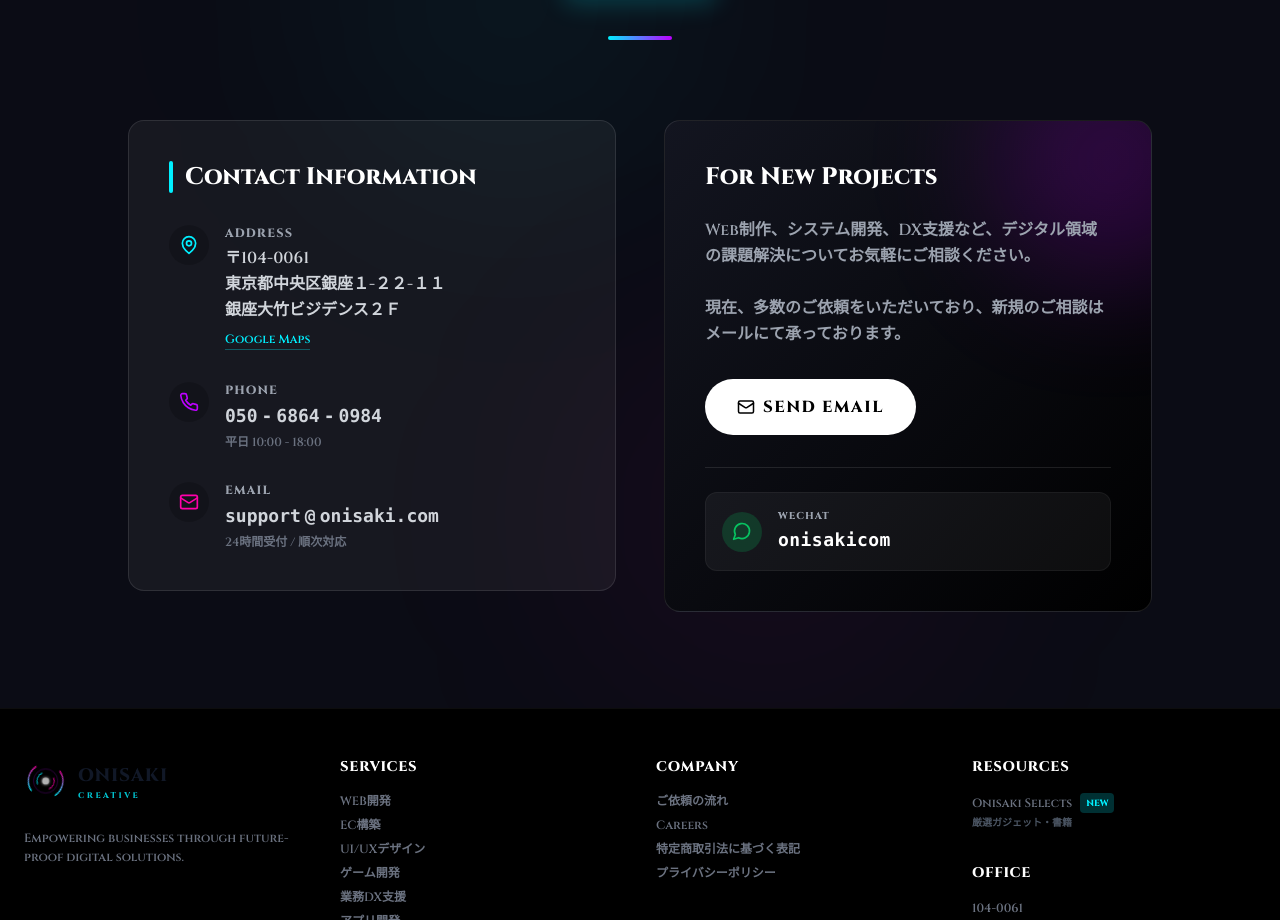
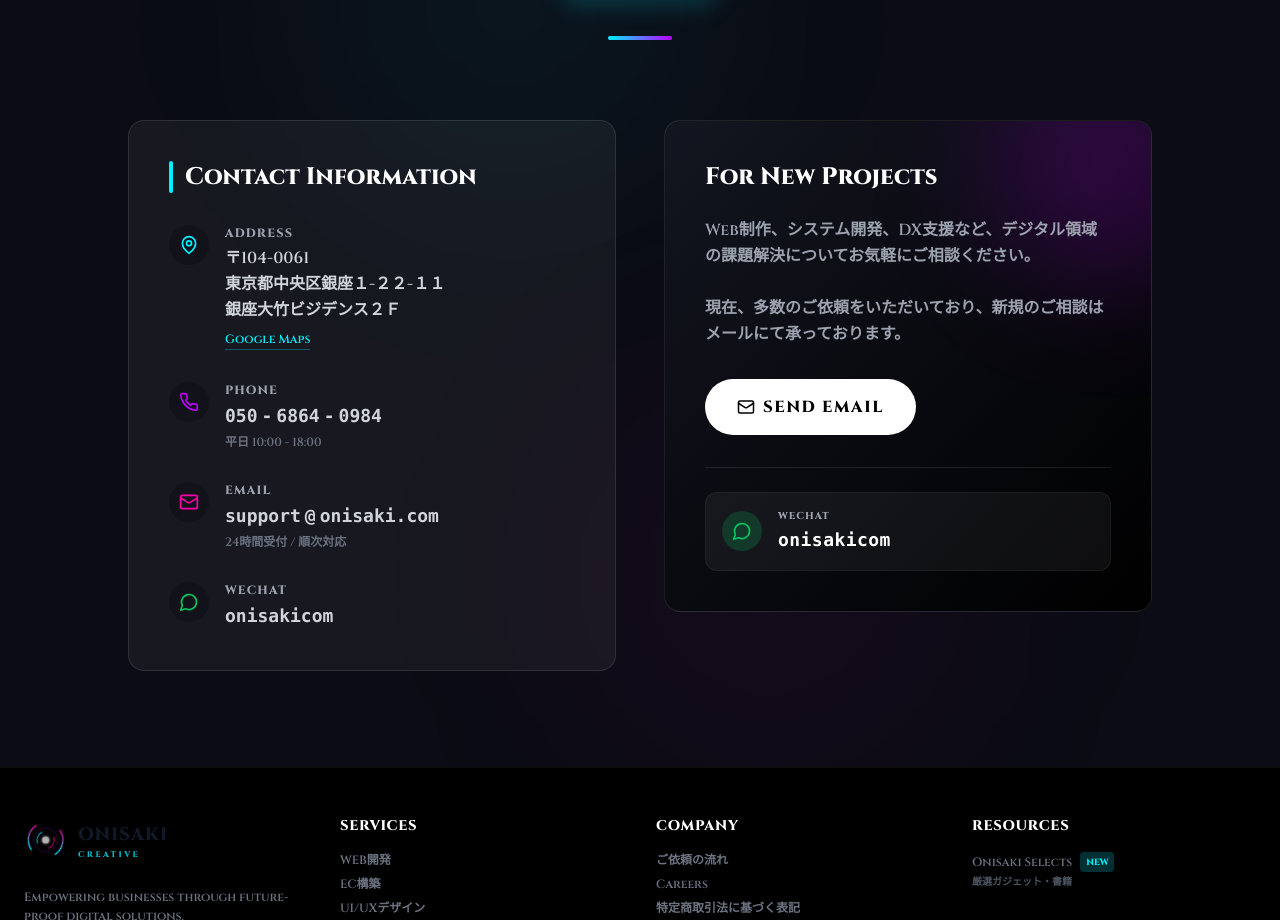
Before and after one commit to onisakisrlg/Onisaki-, a React (Vite) app: page /#/ in a window 1280 px wide. Shown: the part 3947-4867 px from the top of the page. Built offline with nearby package versions, Linux system fonts and the light colour scheme.

Commit message:
feat: Enhance Reveal component and its usage
Adds a `className` prop to the `Reveal` component to allow for custom styling and integrates it into `Collection` and `Concierge` components. This improves layout control and ensures elements within the reveal stretch correctly.

```diff
--- a/components/Collection.tsx
+++ b/components/Collection.tsx
@@ -143,7 +143,7 @@ export const Collection: React.FC = () => {
             }
 
             return (
-              <Reveal key={service.id} delay={index * 0.1}>
+              <Reveal key={service.id} delay={index * 0.1} className="h-full">
                  <Link to={linkTo} className="block h-full">
                    {CardContent}
                  </Link>
--- a/components/Concierge.tsx
+++ b/components/Concierge.tsx
@@ -29,17 +29,17 @@ export const Concierge: React.FC = () => {
           </Reveal>
         </div>
 
-        <div className="grid grid-cols-1 md:grid-cols-2 gap-12 max-w-5xl mx-auto">
+        <div className="grid grid-cols-1 md:grid-cols-2 gap-12 max-w-5xl mx-auto items-stretch">
 
           {/* Contact Info */}
-          <Reveal width="100%" delay={0.1}>
-            <div className="bg-white/5 border border-white/10 rounded-2xl p-8 md:p-10 h-full hover:border-oni-cyan/30 transition-colors duration-500">
+          <Reveal width="100%" delay={0.1} className="h-full">
+            <div className="bg-white/5 border border-white/10 rounded-2xl p-8 md:p-10 h-full hover:border-oni-cyan/30 transition-colors duration-500 flex flex-col">
               <h3 className="text-2xl font-serif font-bold text-white mb-8 flex items-center gap-3">
                 <span className="w-1 h-8 bg-oni-cyan rounded-full"></span>
                 Contact Information
               </h3>
 
-              <div className="space-y-8">
+              <div className="space-y-8 flex-1">
                 <div className="flex items-start gap-4 group">
                   <div className="w-10 h-10 rounded-full bg-black/20 flex items-center justify-center text-oni-cyan group-hover:bg-oni-cyan group-hover:text-black transition-all duration-300">
                     <MapPin size={20} />
@@ -87,12 +87,24 @@ export const Concierge: React.FC = () => {
                     <p className="text-xs text-gray-500 mt-1">24時間受付 / 順次対応</p>
                   </div>
                 </div>
+
+                <div className="flex items-start gap-4 group">
+                  <div className="w-10 h-10 rounded-full bg-black/20 flex items-center justify-center text-[#07C160] group-hover:bg-[#07C160] group-hover:text-white transition-all duration-300">
+                    <MessageCircle size={20} />
+                  </div>
+                  <div>
+                    <h4 className="text-xs font-bold text-gray-400 uppercase tracking-widest mb-1">WeChat</h4>
+                    <div className="text-gray-300 font-mono text-lg flex items-center gap-1">
+                      <CipherText text="onisakicom" />
+                    </div>
+                  </div>
+                </div>
               </div>
             </div>
           </Reveal>
 
           {/* Message / Note */}
-          <Reveal width="100%" delay={0.2}>
+          <Reveal width="100%" delay={0.2} className="h-full">
             <div className="bg-gradient-to-br from-oni-card to-black border border-white/10 rounded-2xl p-8 md:p-10 h-full flex flex-col justify-center relative overflow-hidden group">
               {/* Decorative gradient blob */}
               <div className="absolute -top-20 -right-20 w-60 h-60 bg-oni-purple/20 rounded-full blur-[60px] group-hover:bg-oni-purple/30 transition-colors duration-500"></div>
--- a/components/ui/Reveal.tsx
+++ b/components/ui/Reveal.tsx
@@ -5,9 +5,10 @@ interface RevealProps {
   width?: 'fit-content' | '100%';
   delay?: number;
   direction?: 'up' | 'down' | 'left' | 'right';
+  className?: string;
 }
 
-export const Reveal: React.FC<RevealProps> = ({ children, width = 'fit-content', delay = 0, direction = 'up' }) => {
+export const Reveal: React.FC<RevealProps> = ({ children, width = 'fit-content', delay = 0, direction = 'up', className = '' }) => {
   const [isVisible, setIsVisible] = useState(false);
   const [isAnimationComplete, setIsAnimationComplete] = useState(false);
   const ref = useRef<HTMLDivElement>(null);
@@ -56,6 +57,7 @@ export const Reveal: React.FC<RevealProps> = ({ children, width = 'fit-content',
   return (
     <div
       ref={ref}
+      className={className}
       style={{
         width,
         position: 'relative',
```
